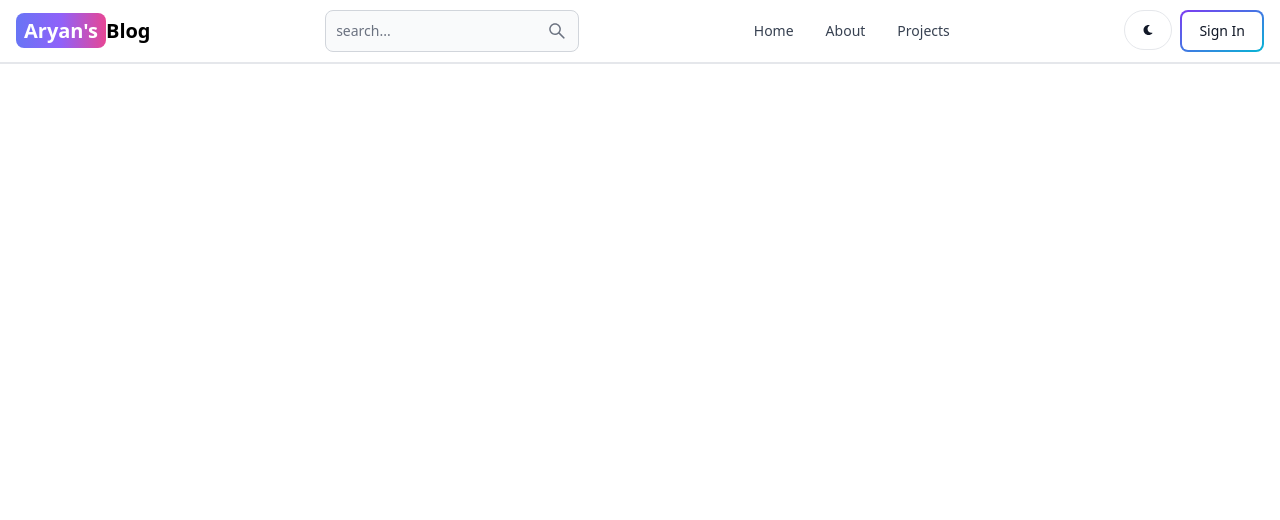
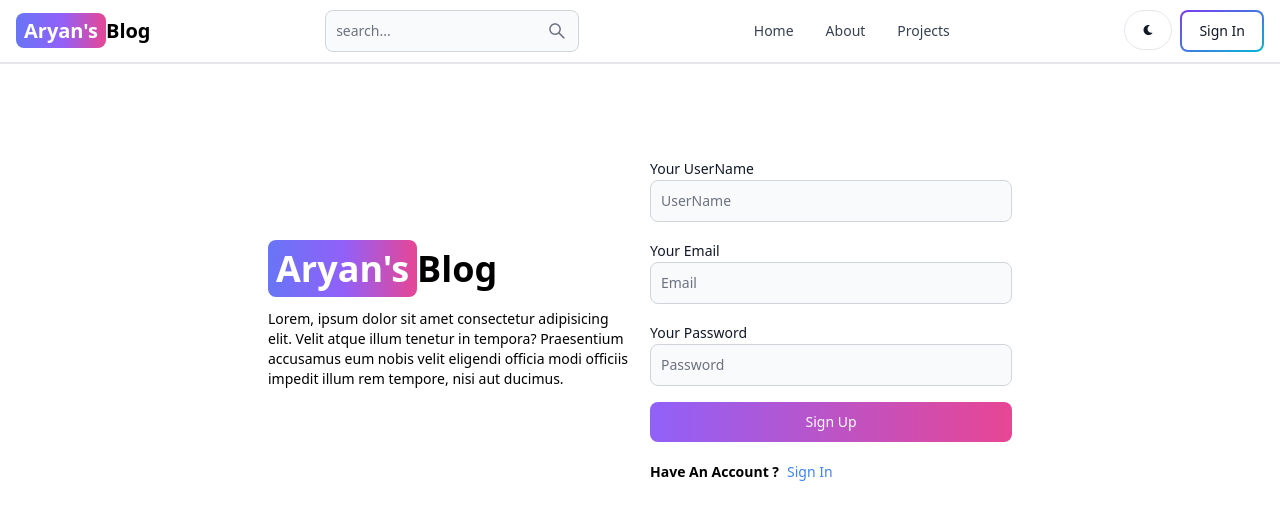
Before and after one commit to aryanmamania/Blog_app, a React (Vite) app in the folder client/: page /sign-up in a window 1280 px wide. Shown: the top 520 px of the page. Built offline with nearby package versions, Linux system fonts and the light colour scheme.

Commit message:
completed sign up page UI

```diff
--- a/client/src/pages/SignUp.jsx
+++ b/client/src/pages/SignUp.jsx
@@ -1,11 +1,68 @@
-import React from 'react'
+import { Link } from "react-router-dom";
+import { Button, Label, TextInput } from "flowbite-react";
 
 const SignUp = () => {
   return (
-    <div>
+    <div className="min-h-screen mt-20">
+      <div className="flex p-3 max-w-3xl mx-auto flex-col md:flex-row md:items-center gap-5">
+        <div className=" flex-1">
+          <Link
+            to="/"
+            className="font-bold dark:text-white text-4xl"
+          >
+            <span className="px-2 py-1 bg-gradient-to-r from-indigo-500 via-purple-500 to-pink-500 rounded-lg text-white">
+              Aryan's
+            </span>
+            Blog
+          </Link>
+          <p className="text-sm mt-5">
+            Lorem, ipsum dolor sit amet consectetur adipisicing elit. Velit atque illum tenetur in tempora? Praesentium accusamus eum nobis velit eligendi officia modi officiis impedit illum rem tempore, nisi aut ducimus.
+          </p>
+        </div>
 
+        <div className="flex-1">
+          <form className="flex flex-col gap-4">
+            <div>
+                <Label value= "Your UserName" />
+                <TextInput
+                type="text"
+                placeholder="UserName"
+                id="username"
+                />
+            </div>
+
+            <div>
+                <Label value= "Your Email" />
+                <TextInput
+                type="text"
+                placeholder="Email"
+                id="username"
+                />
+            </div>
+
+            <div>
+                <Label value= "Your Password" />
+                <TextInput
+                type="text"
+                placeholder="Password"
+                id="username"
+                />
+            </div>
+
+            <Button gradientDuoTone='purpleToPink' type='submit'>
+              Sign Up
+            </Button>
+          </form>
+          <div className="flex gap-2 text-sm mt-5">
+            <span className="font-semibold">Have An Account ?</span>
+            <Link to = '/sign-in' className="text-blue-500">
+              Sign In
+            </Link>
+          </div>
+        </div>
+      </div>
     </div>
-  )
-}
+  );
+};
 
-export default SignUp
+export default SignUp;
```
